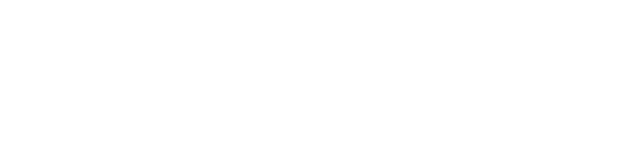
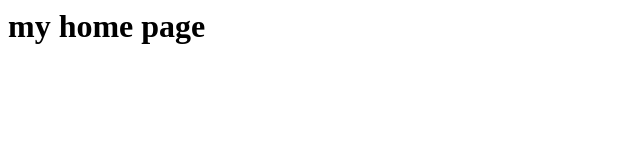
Before and after one commit to fritzba/fritzba.github.io, a plain HTML site: page index.html in a window 1280 px wide. Shown: the whole page, without its empty margins (0-640 px from the left). Drawn offline with Linux system fonts and the light colour scheme.

Commit message:
Update index.html

```diff
--- a/index.html
+++ b/index.html
@@ -1 +1,2 @@
 <title>my home page</title>
+<h1>my home page</h1>
```
